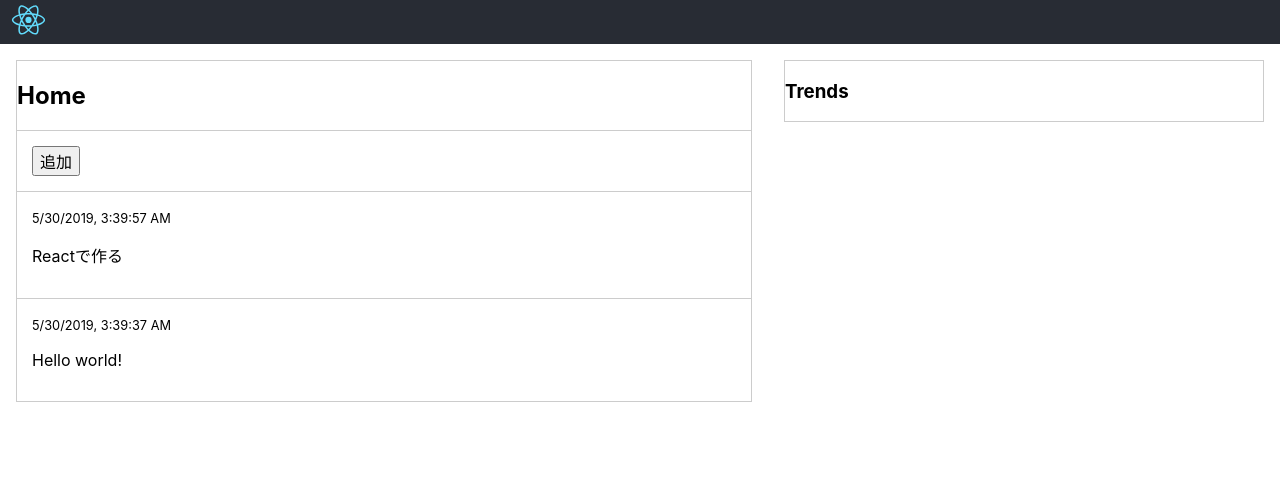
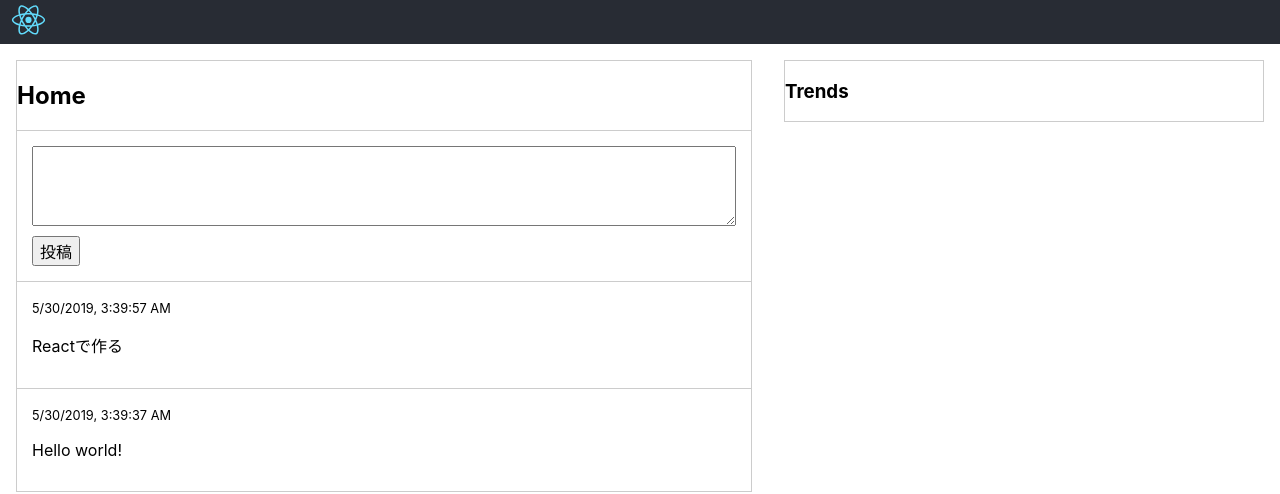
Before and after one commit to HikaruYasuda/react-twitter, a React (Create React App) app: page / in a window 1280 px wide. Shown: the top 494 px of the page. Built offline with nearby package versions, Linux system fonts and the light colour scheme.

Commit message:
add post form

```diff
--- a/src/Timeline.js
+++ b/src/Timeline.js
@@ -9,25 +9,49 @@ export default class Timeline extends React.Component {
         { message: 'Reactで作る', ts: Date.now() - 30000 },
         { message: 'Hello world!', ts: Date.now() - 50000 },
       ],
+      message: '',
     }
+    this.onSubmit = this.onSubmit.bind(this)
+    this.onMessageChange = this.onMessageChange.bind(this)
+  }
+
+  onSubmit(e) {
+    e.preventDefault()
+
+    const { tweets, message } = this.state
+
+    if (!message.trim()) {
+      return
+    }
+
+    const tweet = {
+      message,
+      ts: Date.now(),
+    }
+
+    this.setState({
+      tweets: [tweet, ...tweets],
+      message: '',
+    })
+  }
+
+  onMessageChange(e) {
+    this.setState({ message: e.target.value })
   }
 
   render() {
-    const { tweets } = this.state
+    const { tweets, message } = this.state
 
     return (
       <section className="timeline">
         <h2>Home</h2>
 
-        <div className="new-post">
-          <button type="button" onClick={ () => {
-            const tweet = {
-              message: 'メッセージ',
-              ts: Date.now(),
-            }
-            this.setState({ tweets: [ tweet, ...tweets ] })
-          } }>追加</button>
-        </div>
+        <section className="new-post">
+          <form onSubmit={ this.onSubmit }>
+            <textarea rows={4} value={ message } onChange={ this.onMessageChange } />
+            <button>投稿</button>
+          </form>
+        </section>
 
         { tweets.map(tweet => (
           <Tweet tweet={ tweet } key={ tweet.ts } />
```
